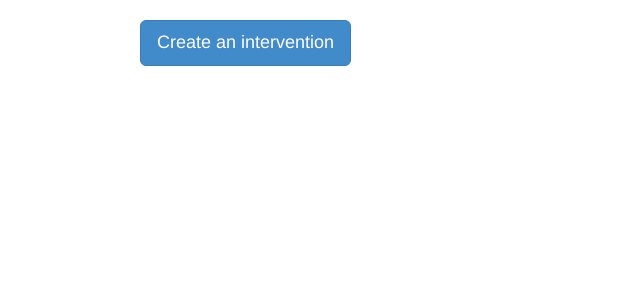
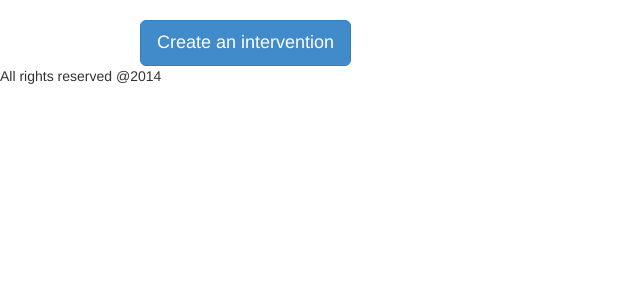
Before and after one commit to mrcflorian/frotos, a PHP site: page /frotos-server/server/home.php in a window 1280 px wide. Shown: the part 52-352 px from the top of the page, without its empty margins (0-640 px from the left). Run offline with PHP 8.4, Linux system fonts and the light colour scheme; the visitor is signed in with stand-in values (Sample User, id 1); some libraries are stand-ins or nearby versions.

Commit message:
Footer - all rights reserved

```diff
--- a/frotos-server/server/footer.php
+++ b/frotos-server/server/footer.php
@@ -1 +1,2 @@
+<footer> All rights reserved @2014 </footer>
 </body>
```
